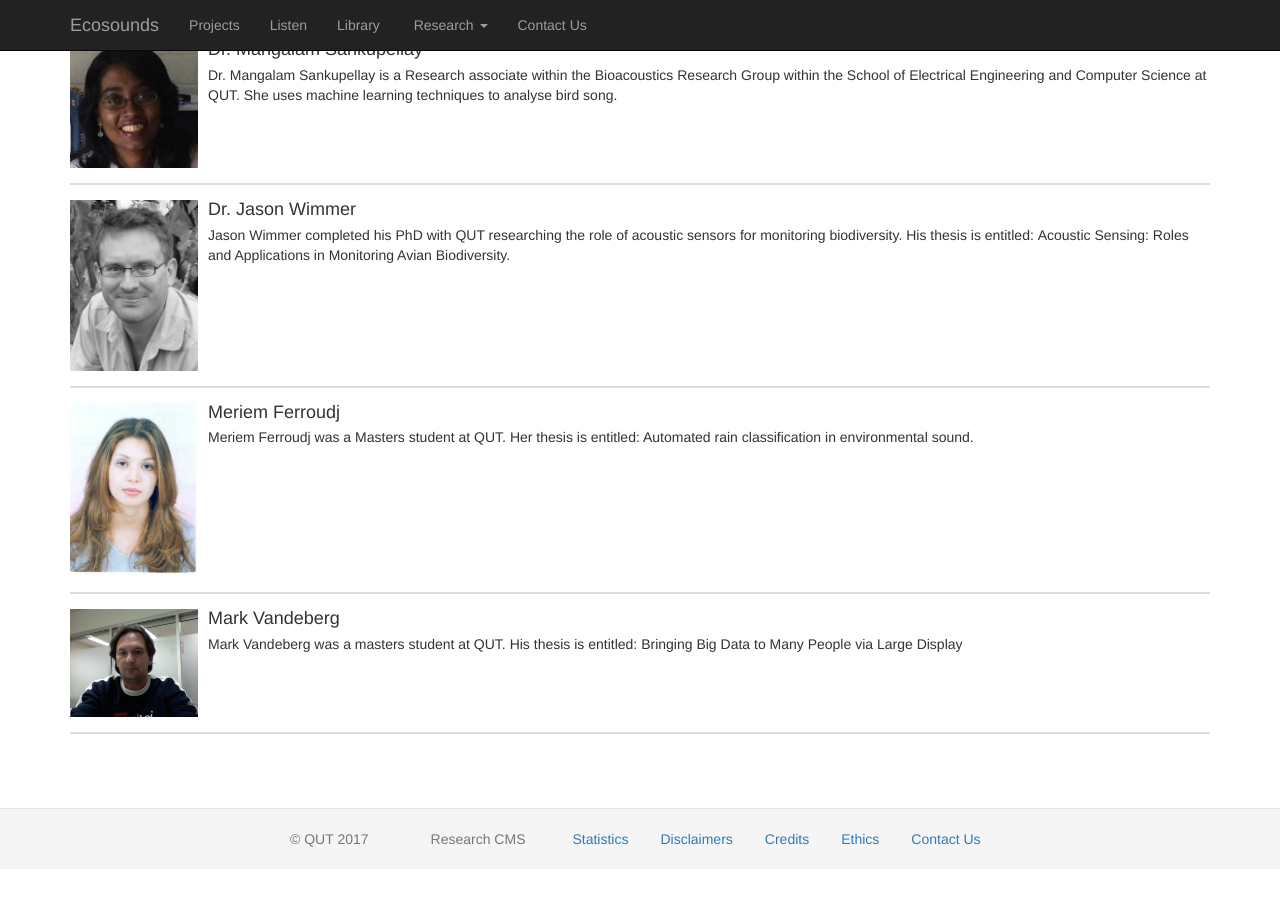
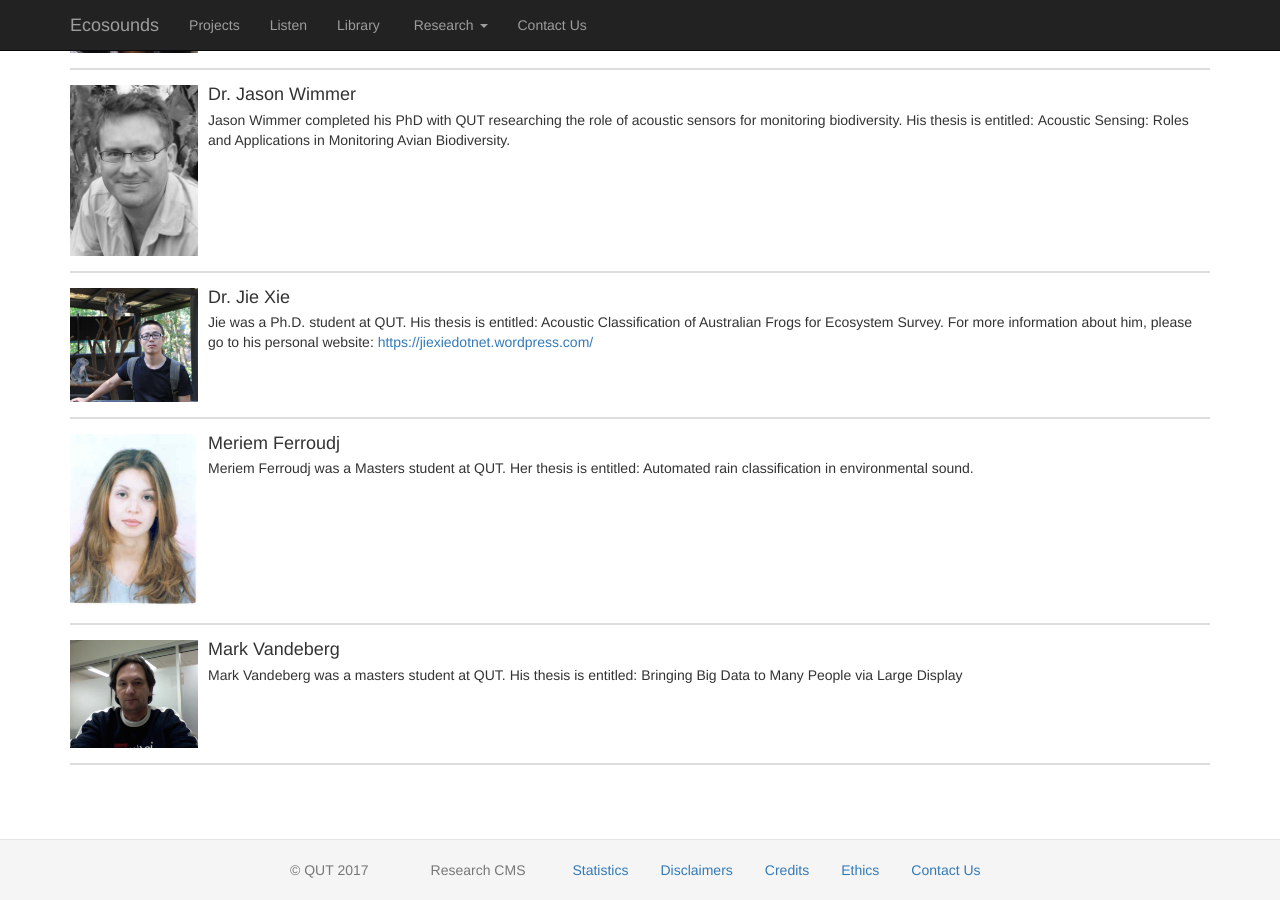
Before and after one commit to QutEcoacoustics/research-blog, a Jekyll site: the page built from people/people.html, in a window 1280 px wide and 900 px high, scrolled down 2809 px. Built offline with Jekyll 4.4.1, drawn with Linux system fonts in a browser that asks for light colours; nearby versions of some CDN libraries; before the commit the page ends 3678 px from its top, so only the background shows below that; some of the changed text lies outside the part shown.

Commit message:
Offboarding Jie

```diff
--- a/people/people.html
+++ b/people/people.html
@@ -184,16 +184,6 @@ title: Ecosounds | People
         </li>
         <li class="media">
             <span class="pull-left">
-                <img class="media-object" src="../images/jie.jpg" alt="Jie Xie">
-            </span>
-
-            <div class="media-body">
-                <h4 class="media-heading">Jie Xie</h4>
-                Jie is a PhD student at QUT. His thesis is entitled: Acoustic Monitoring by Frog Call Analysis.
-            </div>
-        </li>
-        <li class="media">
-            <span class="pull-left">
                 <img class="media-object" src="../images/Liang.jpg" alt="Liang Zhang">
             </span>
 
@@ -208,7 +198,7 @@ title: Ecosounds | People
 
 <div id="people">
     <h1>Past Members</h1>
-
+    <hr />
     <ul class="media-list" id="people-list">
         <li class="media">
             <span class="pull-left">
@@ -257,6 +247,18 @@ title: Ecosounds | People
         </li>
         <li class="media">
             <span class="pull-left">
+                <img class="media-object" src="../images/jie.jpg" alt="Jie Xie">
+            </span>
+
+            <div class="media-body">
+                <h4 class="media-heading">Dr. Jie Xie</h4>
+		Jie was a Ph.D. student at QUT. His thesis is entitled: Acoustic Classification of Australian Frogs for Ecosystem Survey.
+		For more information about him, please go to his personal website:
+		<a href="https://jiexiedotnet.wordpress.com/">https://jiexiedotnet.wordpress.com/</a>
+            </div>
+        </li>
+        <li class="media">
+            <span class="pull-left">
                 <img class="media-object" src="../images/meriem.jpg" alt="Meriem Ferroudj">
             </span>
 
```
